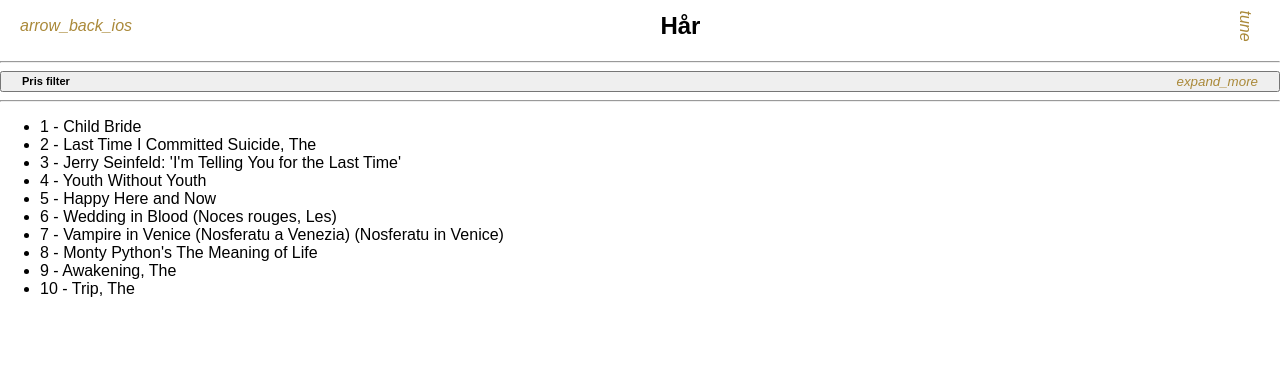
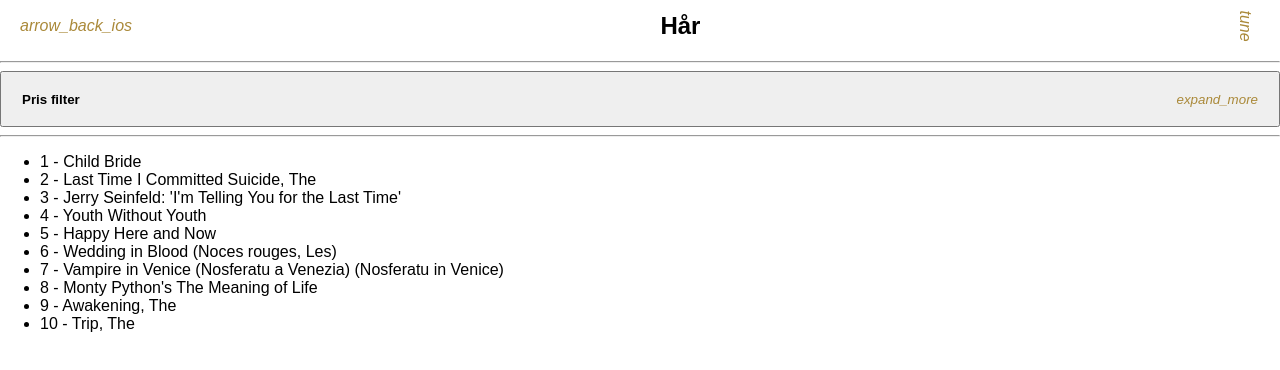
Before and after one commit to casperjureskog/Salongen, a React (Create React App) app: page / in a window 1280 px wide. Shown: the top 370 px of the page. Built offline with nearby package versions, Linux system fonts and the light colour scheme.

Commit message:
first part of filter menu

```diff
--- a/src/App.js
+++ b/src/App.js
@@ -8,7 +8,7 @@ class App extends Component {
     super(props);
     this.state = {
       filterMenuOn: false,
-      filterMenuState: 'emty'
+      filterMenuState: 'Pris filter'
     };
   }
 
@@ -29,27 +29,23 @@ class App extends Component {
   }
 
   filterMenu() {
-      if(this.state.filterMenuState === 'emty') {
-        return (
-          <button class="filterMenu" onClick={() => this.setState({ filterMenuOn: true, filterMenuState: 'menuDown' })}>
-            <h5>Pris filter</h5>
-            <i class="material-icons gold">expand_more</i>
-          </button>
-        )
-      } else {
-        this.filterMenuState
-      }
+    return (
+      <button class="filterMenu" onClick={() => this.setState({ filterMenuOn: !this.state.filterMenuOn })}>
+        <h4>{this.state.filterMenuState}</h4>
+        <i class="material-icons gold">{!this.state.filterMenuOn  ? 'expand_more' : 'expand_less'}</i>
+      </button>
+    )
   }
 
   filterList() {
     return (
-      <ul>
-        <li>'Inget filter'</li>
-        <li>'Pris 0 - 250 kr'</li>
-        <li>'Pris 250 - 500 kr'</li>
-        <li>'Pris 500 - 1000 kr'</li>
-        <li>'Pris 1000 - Upp kr'</li>
-      </ul>
+      <div>
+        <button class="filterMenu" onClick={() => this.setState({ filterMenuState: 'Pris filter' })}> Inget filter </button>
+        <button class="filterMenu" onClick={() => this.setState({ filterMenuState: 'Pris 0 - 250 kr' })}> Pris 0 - 250 kr </button>
+        <button class="filterMenu" onClick={() => this.setState({ filterMenuState: 'Pris 250 - 500 kr' })}> Pris 250 - 500 kr </button>
+        <button class="filterMenu" onClick={() => this.setState({ filterMenuState: 'Pris 500 - 1000 kr' })}> Pris 500 - 1000 kr </button>
+        <button class="filterMenu" onClick={() => this.setState({ filterMenuState: 'Pris 1000 - Upp kr' })}> Pris 1000 - Upp kr </button>
+      </div>
     )
   }
 
@@ -58,8 +54,8 @@ class App extends Component {
       <div className="App">
         {this.header()}
         {this.line()}
+        {this.filterMenu()}
         {this.state.filterMenuOn && this.filterList()}
-        {this.state.filterMenuState === 'emty' && this.filterMenu()}
         {this.line()}
         <ul>
          {
```
